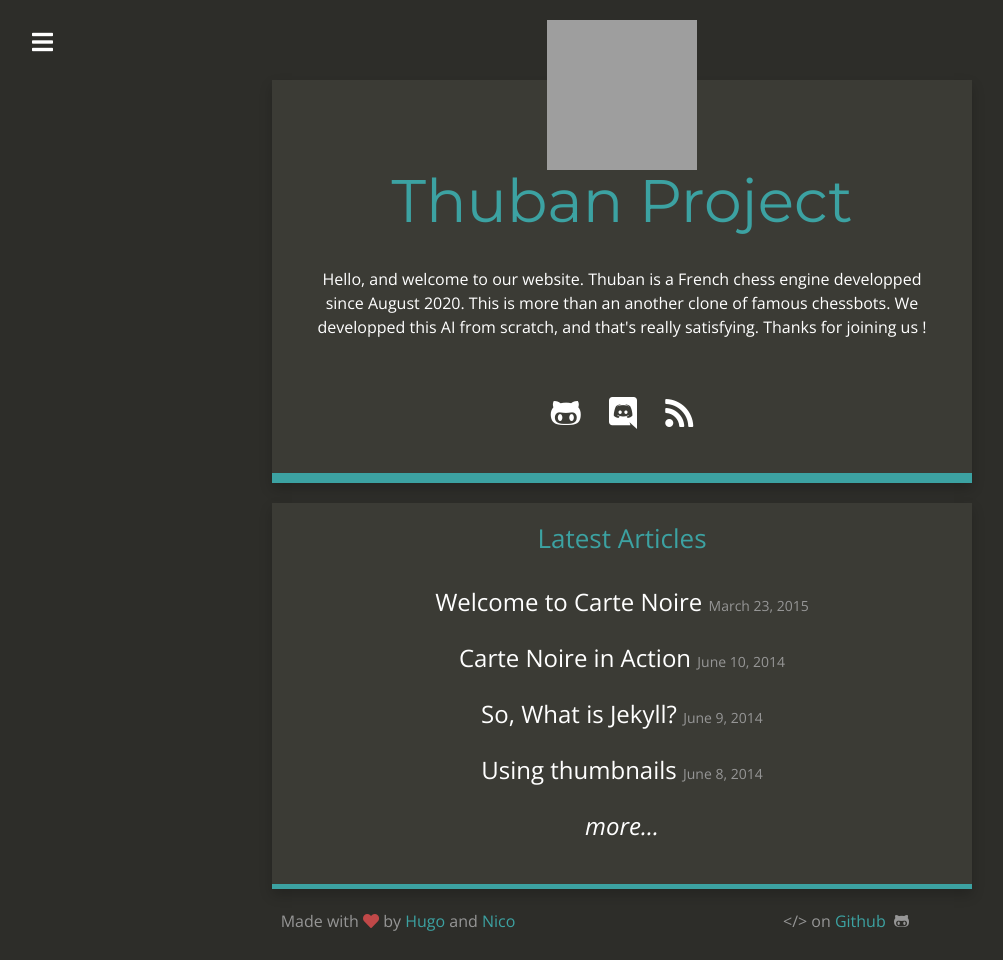
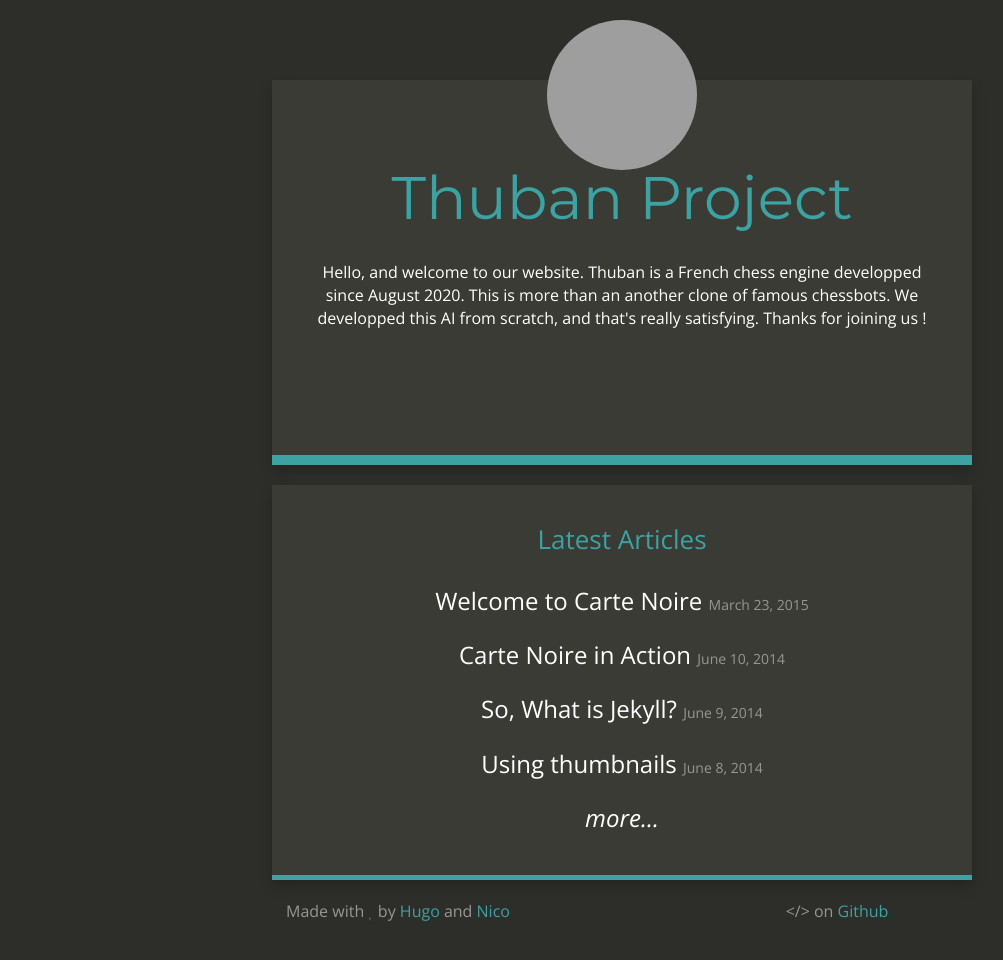
Before and after one commit to thuban-bot/thuban-bot.github.io, a Jekyll site: the page built from index.html, in a window 1280 px wide. Shown: the whole page, without its empty margins (18-1021 px from the left). Built offline with Jekyll 4.4.1, drawn with Linux system fonts in a browser that asks for light colours; nearby versions of some CDN libraries; grey boxes are pictures that could not be loaded.

Commit message:
fix bootstrap

```diff
--- a/_includes/head.html
+++ b/_includes/head.html
@@ -4,9 +4,8 @@
 <title>{% if page.title %}{{ page.title }}{% else %}{{ site.title }}{% endif %}</title>
 <meta name="description" content="{{ site.description }}">
 
-
-<link rel="stylesheet" href="https://stackpath.bootstrapcdn.com/bootstrap/4.5.2/css/bootstrap.min.css">
-<link rel="stylesheet" href="{{ site.baseurl }}/fontawesome/css/all.min.css">
+<link rel="stylesheet" href="//netdna.bootstrapcdn.com/bootstrap/3.1.1/css/bootstrap.min.css">
+<link rel="stylesheet" href="{{ site.baseurl }}/fontawesome/css/fontawesome.min.css">
 <link rel="stylesheet" type="text/css" media="all" href="{{ site.baseurl }}/css/style.css" />
 <link rel="stylesheet" type="text/css" media="all" href="{{ site.baseurl }}/css/jquery.mmenu.all.css" />
 <link rel="stylesheet" href="{{ site.baseurl }}/css/highlightjs.piperita.css">
```
